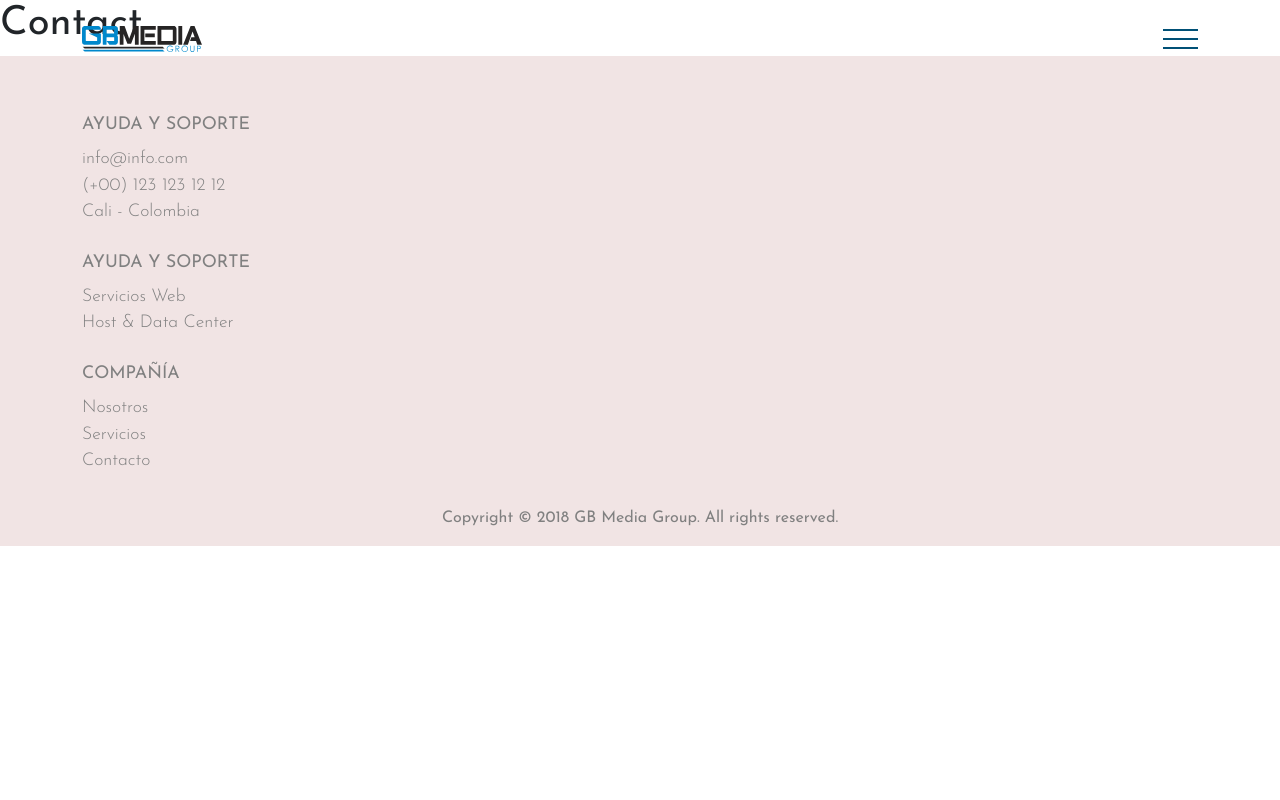
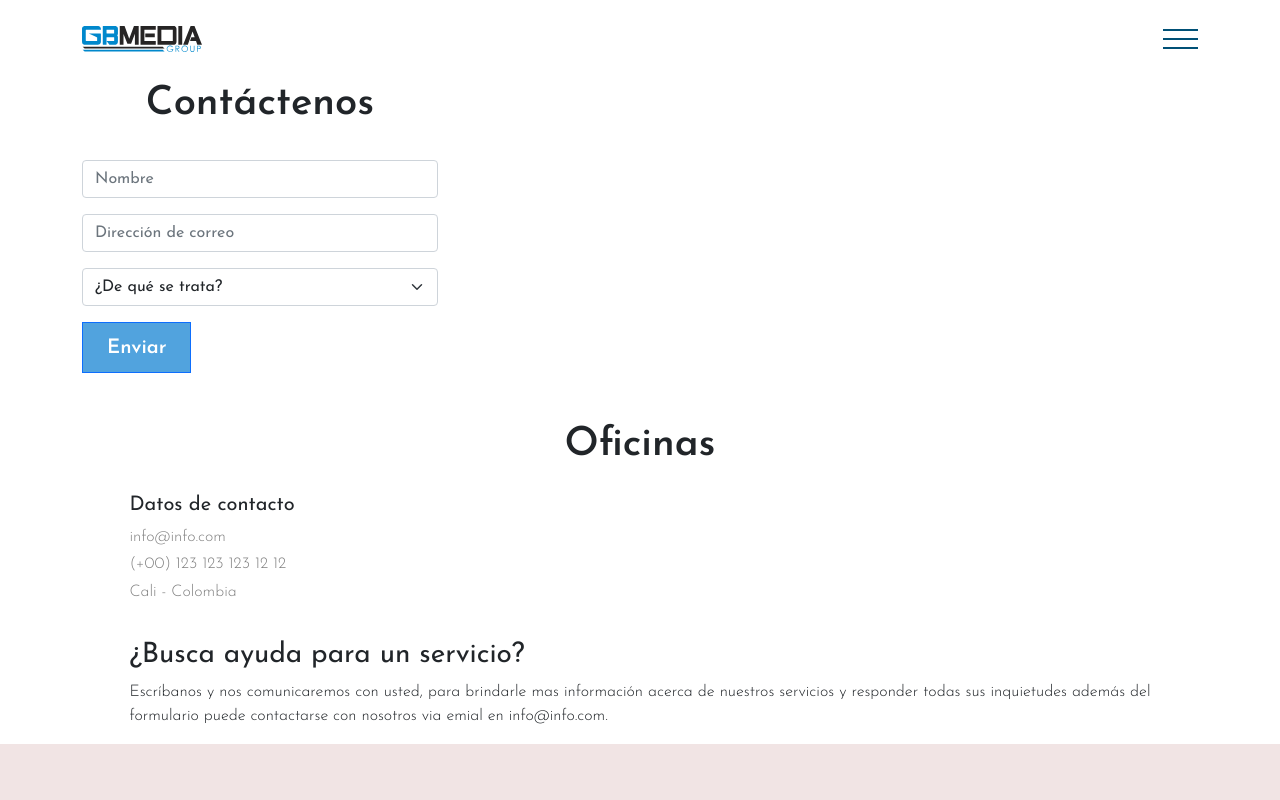
Before and after one commit to johanmeci/p-gbmedia, a React (Create React App) app: page /contact in a window 1280 px wide. Shown: the top 800 px of the page. Built offline with nearby package versions, Linux system fonts and the light colour scheme.

Commit message:
Adding contact section style

```diff
--- /dev/null
+++ b/src/css/contactPage.css
@@ -0,0 +1,59 @@
+.principalContacto {
+    background-color: #FFFFFF
+}
+
+.principalContacto .contenedorContacto {
+    padding-top: 5rem
+}
+
+.principalContacto .contenedorContacto h2 {
+    text-align: center;
+    font-size: 2.5rem;
+    font-weight: 600
+}
+
+.principalContacto .contenedorContacto .contenedorFormulario {
+    margin-top: 2rem
+}
+
+.seccionSecundariaContacto {
+    padding-top: 3rem;
+    background-color: #FFFFFF
+}
+
+.seccionSecundariaContacto h2 {
+    text-align: center;
+    font-size: 2.5rem;
+    font-weight: 600
+}
+
+.seccionSecundariaContacto .contenedorSecundario .contenedorMapa iframe {
+    margin-top: 1rem;
+    width: 100%;
+    height: 300px;
+    border: 0
+}
+
+.seccionSecundariaContacto .contenedorSecundario .contenedorMapa .divDatos {
+    padding: 1rem 0;
+    font-weight: 300
+}
+
+.seccionSecundariaContacto .contenedorSecundario .contenedorMapa .divDatos p {
+    margin-bottom: .2rem;
+    color: #808080
+}
+
+.seccionSecundariaContacto .contenedorSecundario .contenedorMapa .divDatos p a {
+    color: #808080;
+    text-decoration: none
+}
+
+.seccionSecundariaContacto .contenedorSecundario .contenedorInfo {
+    margin-top: 1rem
+}
+
+.seccionSecundariaContacto .contenedorSecundario .contenedorInfo p {
+    font-weight: 300;
+    text-align: justify
+}
--- a/src/pages/ContactPage.js
+++ b/src/pages/ContactPage.js
@@ -1,5 +1,67 @@
+import { Container, Row, Form, Button, Col } from "react-bootstrap";
+
+import '../css/contactPage.css';
+
 export default function ContactPage() {
-    return (
-        <h1>Contact</h1>
-    )
+  return (
+    <>
+      <main className="principalContacto" id="principalContacto">
+        <Container>
+          <Row>
+            <section className="contenedorContacto col-12 col-md-6 col-lg-5 col-xl-4">
+              <h2>Contáctenos</h2>
+              <div className="contenedorFormulario">
+                <Form className="formularioContacto">
+                  <div className="msgF"></div>
+                  <Form.Group className="mb-3" controlId="formName">
+                    <Form.Control type="text" placeholder="Nombre" name="formName"/>
+                  </Form.Group>
+                  <Form.Group className="mb-3" controlId="formEmail">
+                    <Form.Control type="email" placeholder="Dirección de correo" name="formEmail"/>
+                  </Form.Group>
+                  <Form.Group className="mb-3" controlId="formService">
+                    <Form.Select>
+                      <option value="">¿De qué se trata?</option>
+                      <option value="Website">Website</option>
+                      <option value="Web App">Web App</option>
+                      <option value="Mobile App">Mobile App</option>
+                      <option value="Marketing Digital">Marketing Digital</option>
+                      <option value="SEO">SEO</option>
+                      <option value="Ausiovisuales">Ausiovisuales</option>
+                      <option value="Otro">Otro</option>
+                    </Form.Select>
+                  </Form.Group>
+                  <Button type="submit" className="btn btnPrincipal" id="btnEnviar">Enviar</Button>
+                </Form>
+              </div>
+            </section>
+          </Row>
+        </Container>
+      </main>
+      <section className="seccionSecundariaContacto">
+        <Container>
+          <Row>
+            <Col xs="12" lg="11" className="m-auto">
+              <h2>Oficinas</h2>
+              <div className="contenedorSecundario">
+                <div className="contenedorMapa">
+                  {/* <iframe src=""></iframe> */}
+                  <div className="divDatos">
+                    <h5>Datos de contacto</h5>
+                    <p><a href="mailto:info@info.com">info@info.com</a></p>
+                    <p><a href="tel:+00123123123">(+00) 123 123 123 12 12</a></p>
+                    <p>Cali - Colombia</p>
+                  </div>
+                </div>
+                <div className="contenedorInfo">
+                  <h3>¿Busca ayuda para un servicio?</h3>
+                  <p>Escríbanos y nos comunicaremos con usted, para brindarle mas información acerca de nuestros servicios y responder todas sus inquietudes además del formulario puede contactarse con nosotros via emial en info@info.com.</p>
+                </div>
+              </div>
+            </Col>
+          </Row>
+        </Container>
+      </section>
+    </>
+  )
 }
```
